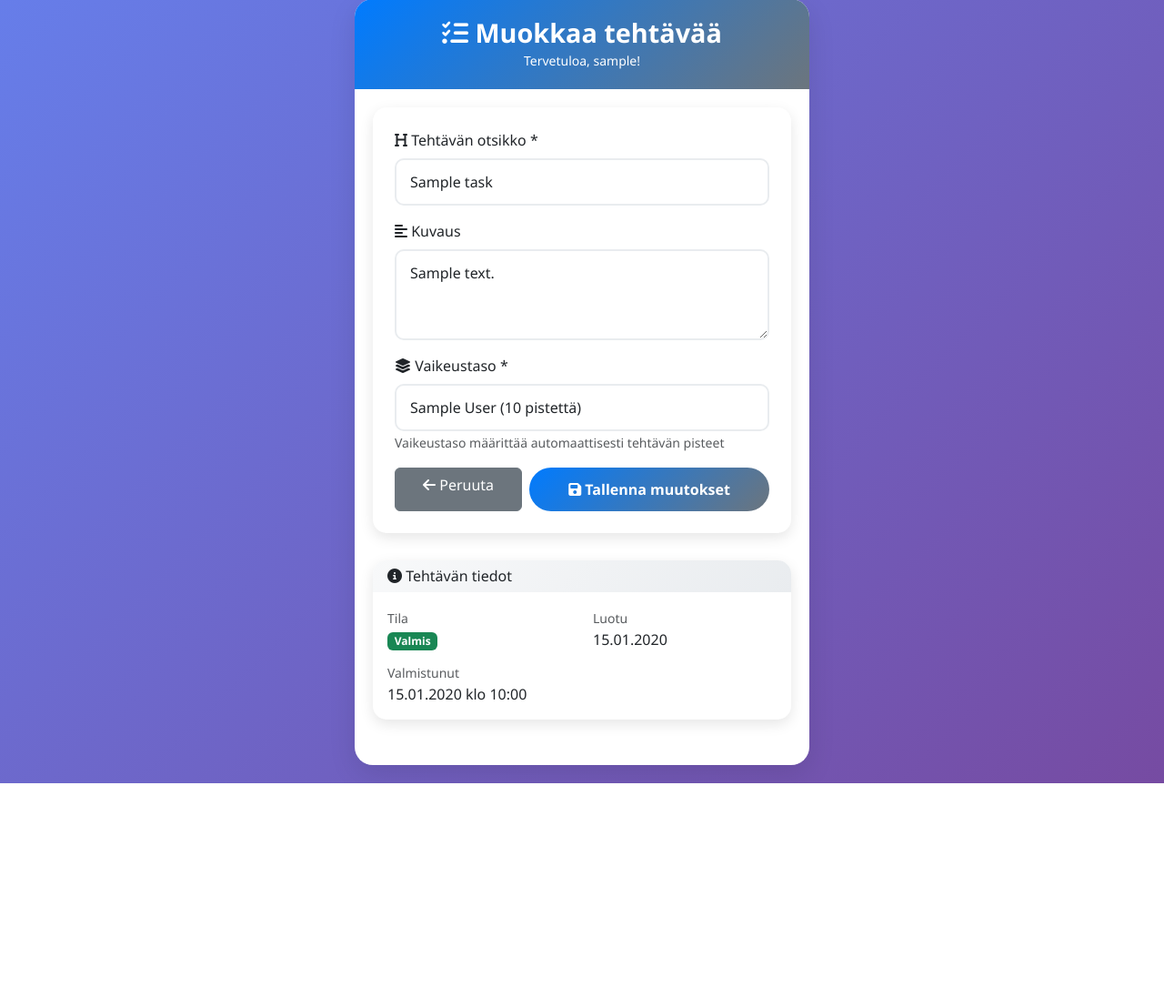
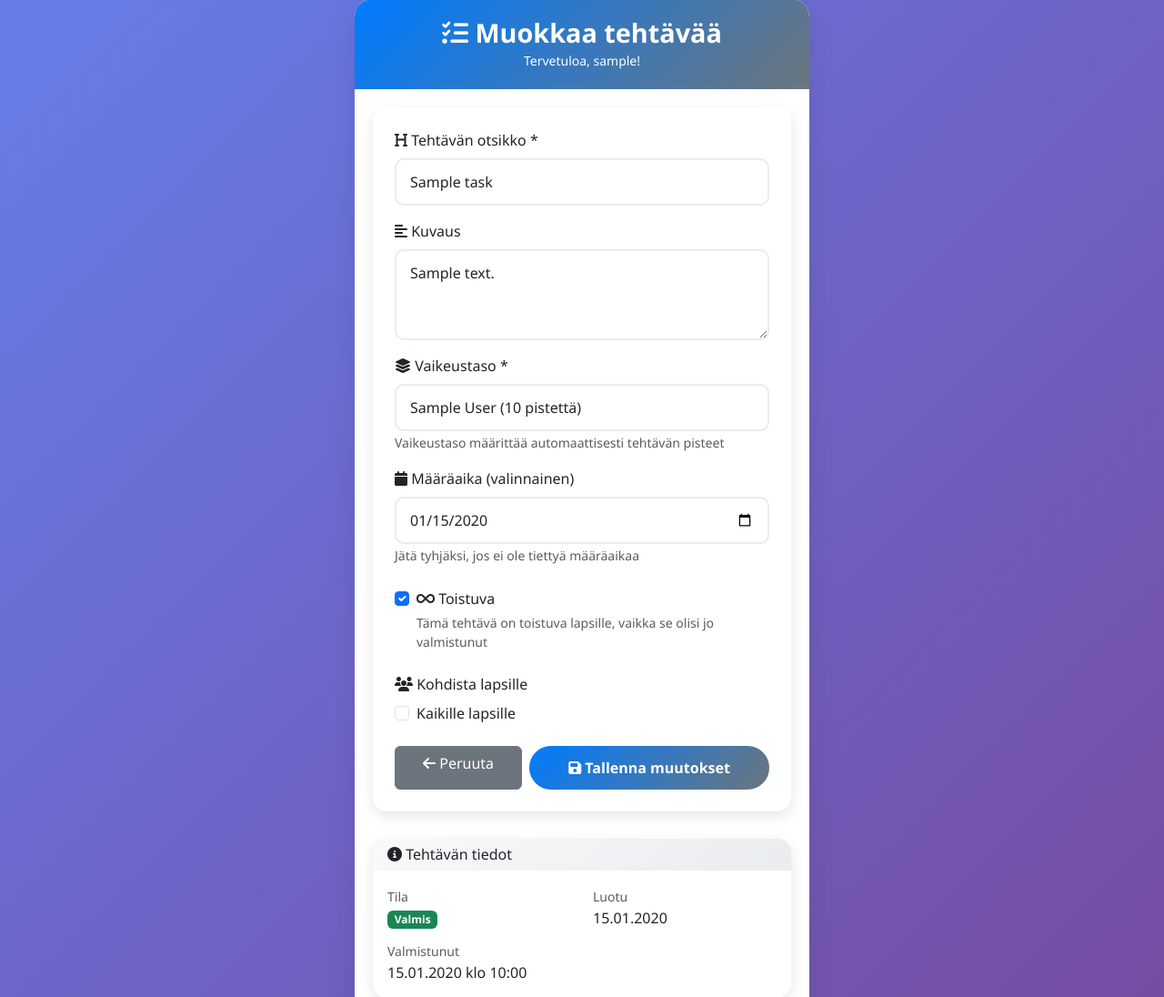
Before and after one commit to AapoTammisto/ChoresApp, a Flask app: page /parent/tasks/1/edit in a window 1280 px wide. Shown: the part 21-1117 px from the top of the page at 91% size. Before the commit the page ends 882 px from the top, so only its background shows below. Run offline with Flask 3, Linux system fonts and the light colour scheme; the visitor is signed in with stand-in values (Sample User, id 1); tables that the repository leaves empty hold one stand-in row (values such as "Sample post").

Commit message:
fix edit task functionality

```diff
--- a/app.py
+++ b/app.py
@@ -374,6 +374,7 @@ def edit_task(task_id):
         return redirect(url_for('login'))
 
     task = Task.query.get_or_404(task_id)
+    children = User.query.filter_by(role='child').all()
 
     if request.method == 'POST':
         task.title = request.form['title']
@@ -384,7 +385,7 @@ def edit_task(task_id):
         difficulty_setting = DifficultySetting.query.filter_by(name=difficulty).first()
         if not difficulty_setting:
             flash('Virheellinen vaikeustaso')
-            return render_template('edit_task.html', task=task)
+            return render_template('edit_task.html', task=task, children=children, difficulty_settings=DifficultySetting.query.order_by(DifficultySetting.points.asc()).all())
 
         task.points = difficulty_setting.points
         task.difficulty = difficulty
@@ -395,13 +396,24 @@ def edit_task(task_id):
         else:
             task.due_date = None
 
+        # Always available
+        task.always_available = request.form.get('always_available') == 'on'
+
+        # Assigned children logic
+        assign_all = request.form.get('assign_all') == 'on'
+        assigned_children = request.form.getlist('assigned_children')
+        if assign_all or not assigned_children:
+            task.assigned_children = None
+        else:
+            task.assigned_children = ','.join(assigned_children)
+
         db.session.commit()
         log_action(f'Parent edited task: {task.title}')
         flash('Tehtävä päivitetty onnistuneesti!')
         return redirect(url_for('parent_dashboard'))
 
     difficulty_settings = DifficultySetting.query.order_by(DifficultySetting.points.asc()).all()
-    return render_template('edit_task.html', task=task, difficulty_settings=difficulty_settings)
+    return render_template('edit_task.html', task=task, children=children, difficulty_settings=difficulty_settings)
 
 @app.route('/parent/tasks/<int:task_id>/delete')
 def delete_task(task_id):
--- a/templates/edit_task.html
+++ b/templates/edit_task.html
@@ -37,16 +37,52 @@
                 <small class="text-muted">Vaikeustaso määrittää automaattisesti tehtävän pisteet</small>
             </div>
 
-            <!-- Remove due date field -->
-            <!--
+            <!-- Due date field -->
             <div class="mb-4">
                 <label for="due_date" class="form-label">
                     <i class="fas fa-calendar"></i> Määräaika (valinnainen)
                 </label>
-                <input type="date" class="form-control" id="due_date" name="due_date"
-                       value="{{ task.due_date.strftime('%Y-%m-%d') if task.due_date else '' }}">
+                <input type="date" class="form-control" id="due_date" name="due_date" value="{{ task.due_date.strftime('%Y-%m-%d') if task.due_date else '' }}">
+                <small class="text-muted">Jätä tyhjäksi, jos ei ole tiettyä määräaikaa</small>
             </div>
-            -->
+
+            <div class="mb-4">
+                <div class="form-check">
+                    <input class="form-check-input" type="checkbox" id="always_available" name="always_available" {% if task.always_available %}checked{% endif %}>
+                    <label class="form-check-label" for="always_available">
+                        <i class="fas fa-infinity"></i> Toistuva
+                    </label>
+                    <small class="form-text text-muted d-block">Tämä tehtävä on toistuva lapsille, vaikka se olisi jo valmistunut</small>
+                </div>
+            </div>
+
+            <div class="mb-4">
+                <label class="form-label">
+                    <i class="fas fa-users"></i> Kohdista lapsille
+                </label>
+                <div class="form-check">
+                    <input class="form-check-input" type="checkbox" id="assign_all" name="assign_all" {% if not task.assigned_children %}checked{% endif %}>
+                    <label class="form-check-label" for="assign_all">
+                        Kaikille lapsille
+                    </label>
+                </div>
+                {% if children %}
+                <div class="mt-2">
+                    <small class="text-muted">Tai valitse tiettyjä lapsia:</small>
+                    {% set assigned_ids = (task.assigned_children.split(',') if task.assigned_children else []) %}
+                    {% for child in children %}
+                    <div class="form-check">
+                        <input class="form-check-input child-checkbox" type="checkbox"
+                               id="child_{{ child.id }}" name="assigned_children"
+                               value="{{ child.id }}" {% if task.assigned_children and (child.id|string) in assigned_ids %}checked{% endif %} {% if not task.assigned_children %}disabled{% endif %}>
+                        <label class="form-check-label" for="child_{{ child.id }}">
+                            {{ child.username }}
+                        </label>
+                    </div>
+                    {% endfor %}
+                </div>
+                {% endif %}
+            </div>
 
             <div class="d-flex gap-2">
                 <a href="{{ url_for('parent_dashboard') }}" class="btn btn-secondary flex-fill">
@@ -114,5 +150,25 @@ document.getElementById('difficulty').addEventListener('change', function() {
 
 // Set minimum date to today
 document.getElementById('due_date').min = new Date().toISOString().split('T')[0];
+
+// Handle child assignment logic
+const assignAllCheckbox = document.getElementById('assign_all');
+const childCheckboxes = document.querySelectorAll('.child-checkbox');
+function updateChildCheckboxes() {
+    if (assignAllCheckbox.checked) {
+        childCheckboxes.forEach(cb => {
+            cb.disabled = true;
+            cb.checked = false;
+        });
+    } else {
+        childCheckboxes.forEach(cb => {
+            cb.disabled = false;
+        });
+    }
+}
+assignAllCheckbox.addEventListener('change', updateChildCheckboxes);
+
+// Initialize on page load
+updateChildCheckboxes();
 </script>
 {% endblock %}
```
Also changed, not shown: templates/create_task.html (+19 -25 lines).
